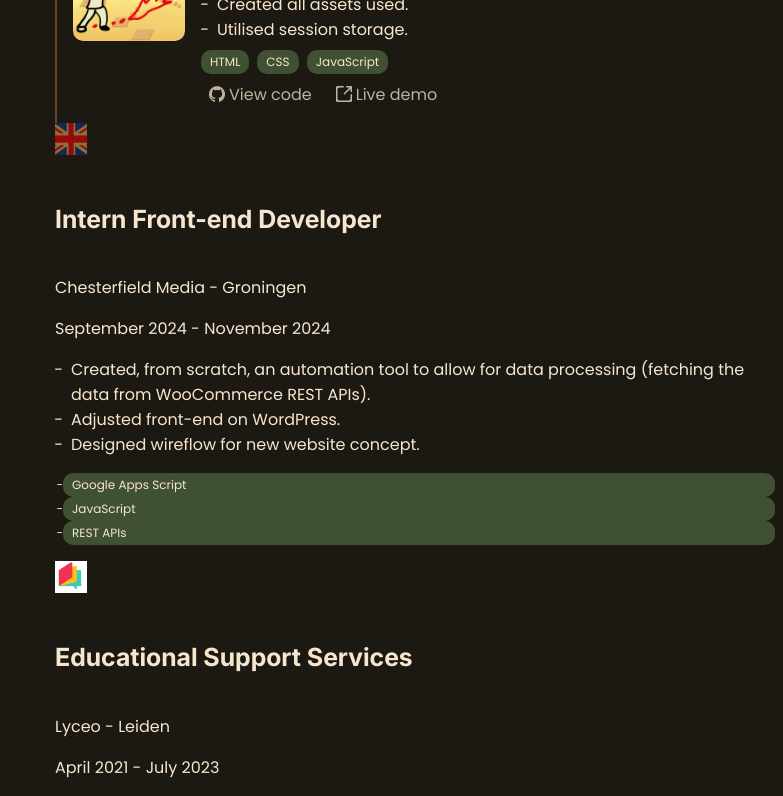
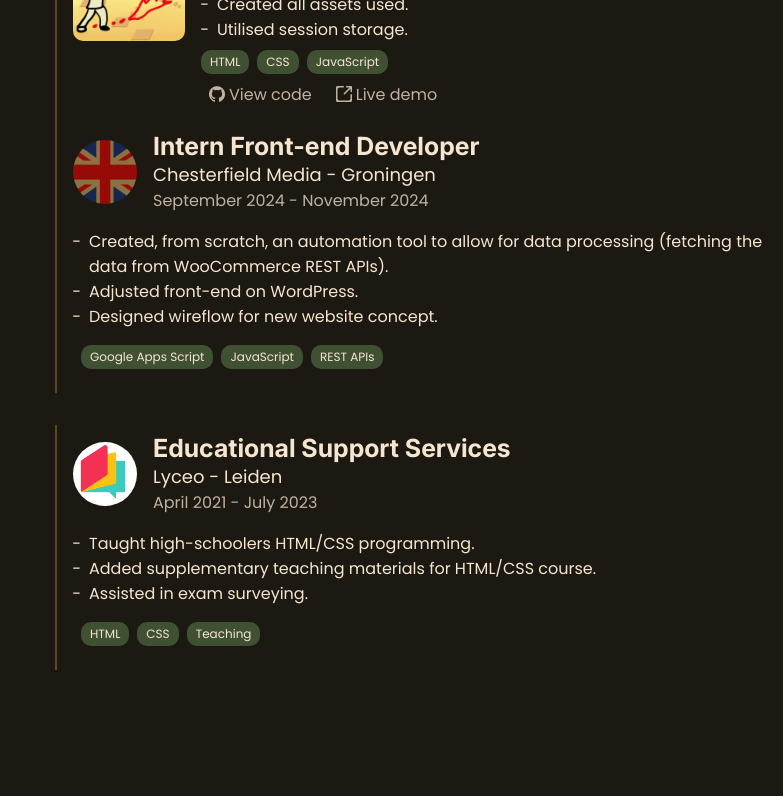
Before and after one commit to leo-kramer/portfolio, a React (Vite) app: page / in a window 1280 px wide. Shown: the part 1020-1816 px from the top of the page, without its empty margins (497-1280 px from the left). Built offline with nearby package versions, Linux system fonts and the light colour scheme.

Commit message:
Styling Experience

```diff
--- a/src/assets/css/experience.css
+++ b/src/assets/css/experience.css
@@ -0,0 +1,44 @@
+#experience {
+	display: flex;
+	flex-direction: column;
+	gap: 2em;
+}
+
+.experience-card {
+	padding: 0.5em 0 0.5em 1em;
+	border-left: 2px solid var(--secondary);
+}
+
+.experience-card > div {
+	display: flex;
+	gap: 1em;
+	align-items: center;
+}
+
+.experience-card > div > img {
+	width: 4em;
+	height: 4em;
+
+	border-radius: 360px;
+}
+
+.experience-card > div > div > h5 {
+	margin: 0;
+}
+
+.experience-card > div > div > p {
+	margin: 0;
+	font-size: 18px;
+}
+
+.experience-card > div > div > p:last-of-type {
+	color: var(--text-75);
+	font-size: var(--p);
+}
+
+.experience-card > ul:last-of-type {
+	display: flex;
+	gap: 0.5em;
+
+	list-style-type: none;
+}
```
